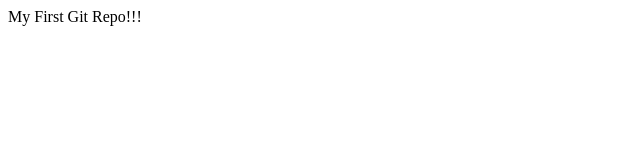
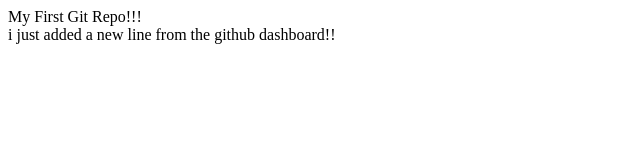
Before and after one commit to hayateitan/premier-project-, a plain HTML site: page index.html in a window 1280 px wide. Shown: the whole page, without its empty margins (0-640 px from the left). Drawn offline with Linux system fonts and the light colour scheme.

Commit message:
Update index.html

```diff
--- a/index.html
+++ b/index.html
@@ -7,5 +7,6 @@
 </head>
 <body>
     <div> My First Git Repo!!!</div>
+    <div> i just added a new line from the github dashboard!!
 </body>
 </html>
```
